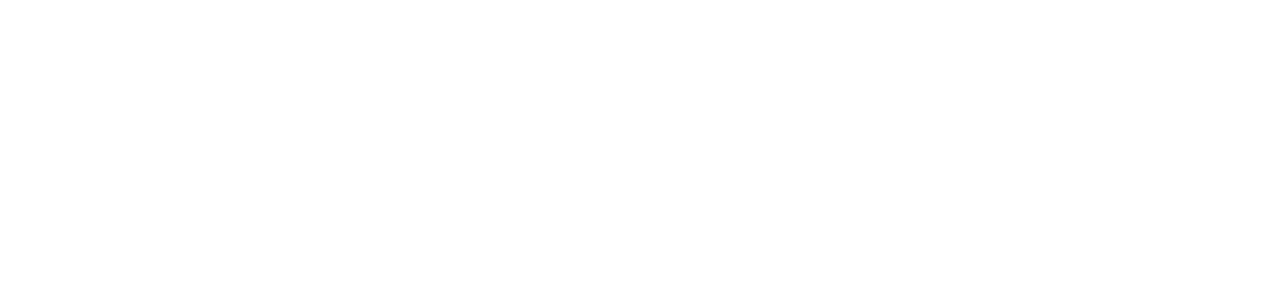
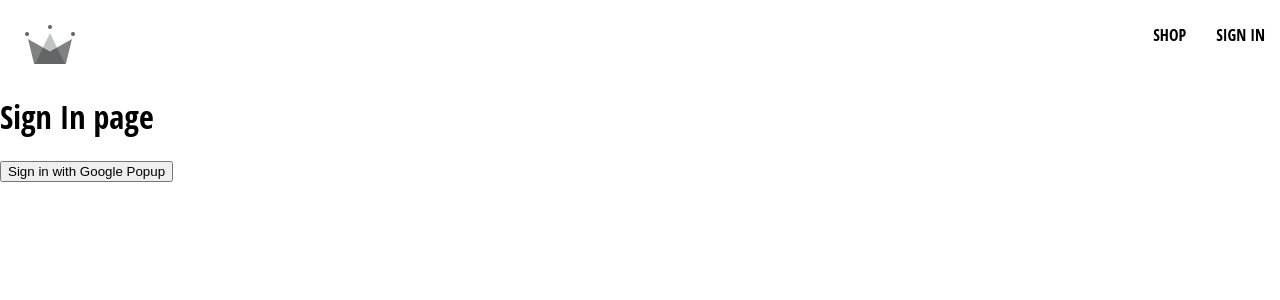
Before and after one commit to OscarMesh/crwn-clowthing-oscar, a React (Create React App) app: page /sign-in in a window 1280 px wide. Before the commit this address had no page. Shown: the top 300 px of the page. Built offline with nearby package versions, Linux system fonts and the light colour scheme; the HTML template or start-up script is replaced by a standard one.

Commit message:
added signIn commponet and firbase utils

```diff
--- a/package.json
+++ b/package.json
@@ -6,6 +6,7 @@
     "@testing-library/jest-dom": "^5.16.4",
     "@testing-library/react": "^13.3.0",
     "@testing-library/user-event": "^13.5.0",
+    "firebase": "^9.9.1",
     "react": "^18.2.0",
     "react-dom": "^18.2.0",
     "react-router-dom": "^6.3.0",
--- a/src/App.js
+++ b/src/App.js
@@ -2,6 +2,7 @@
 
 import Home from "./routes/home/home.component";
 import Navigation from './routes/navigation/navigation.component';
+import SignIn from './routes/signIn/signIn.component';
 
 
 
@@ -17,11 +18,11 @@
 
   return (
     <Routes>
-      <Route path='/' element={<Navigation/>}>
-      <Route index element={<Home />} />
-        <Route path="/shop" element={<Shop />} />
+      <Route path="/" element={<Navigation />}>
+        <Route index element={<Home />} />
+        <Route path="/shop" element={<Shop />} />\
+        <Route path="/sign-in" element={<SignIn/>} />
       </Route>
-
     </Routes>
   );
 }
--- a/src/index.scss
+++ b/src/index.scss
@@ -9,3 +9,12 @@
   font-family: source-code-pro, Menlo, Monaco, Consolas, 'Courier New',
     monospace;
 }
+
+a {
+  text-decoration: none;
+  color: black;
+}
+
+* {
+  box-sizing: border-box;
+}
--- a/src/routes/navigation/navigation.component.jsx
+++ b/src/routes/navigation/navigation.component.jsx
@@ -1,13 +1,27 @@
-import { Outlet } from 'react-router-dom';
+import { Fragment } from "react";
+import { Outlet, Link } from "react-router-dom";
+import { ReactComponent as CrwnLogo } from '../../assets/crown (1).svg'
+import './navigation.styles.scss';
+
 
 const Navigation = () => {
   return (
-    <div>
-      <div>
-        <h1>I am the navigation bar</h1>
+    <Fragment>
+      <div className="navigation">
+        <Link className="logo-container" to=".">
+          <CrwnLogo className="logo" />
+        </Link>
+        <div className="nav-links-container">
+          <Link className="nav-link" to="/shop">
+            SHOP
+          </Link>
+          <Link className="nav-link" to="/sign-in">
+            SIGN IN
+          </Link>
+        </div>
       </div>
       <Outlet />
-    </div>
+    </Fragment>
   );
 };
 
--- /dev/null
+++ b/src/routes/navigation/navigation.styles.scss
@@ -0,0 +1,23 @@
+.navigation {
+  height: 70px;
+  width: 100%;
+  display: flex;
+  justify-content: space-between;
+  margin-bottom: 25px;
+  .logo-container {
+    height: 100%;
+    width: 70px;
+    padding: 25px;
+  }
+  .nav-links-container {
+    width: 50%;
+    height: 100%;
+    display: flex;
+    align-items: center;
+    justify-content: flex-end;
+    .nav-link {
+      padding: 10px 15px;
+      cursor: pointer;
+    }
+  }
+}
--- /dev/null
+++ b/src/routes/signIn/signIn.component.jsx
@@ -0,0 +1,20 @@
+import {
+  signInWithGooglePopup,
+  createUserDocumentFromAuth,
+} from "../../utils/firebase/firebase.utils";
+
+const SignIn = () => {
+  const logGoogleUser = async () => {
+    const { user } = await signInWithGooglePopup();
+    const userDocRef = await createUserDocumentFromAuth(user);
+  };
+
+  return (
+    <div>
+      <h1>Sign In page</h1>
+      <button onClick={logGoogleUser}>Sign in with Google Popup</button>
+    </div>
+  );
+};
+
+export default SignIn;
--- /dev/null
+++ b/src/utils/firebase/firebase.utils.js
@@ -0,0 +1,56 @@
+import { initializeApp } from "firebase/app";
+
+import {
+  getAuth,
+  signInWithRedirect,
+  signInWithPopup,
+  GoogleAuthProvider,
+} from "firebase/auth";
+
+import { getFirestore, doc, getDoc, setDoc } from "firebase/firestore";
+
+const firebaseConfig = {
+  apiKey: "AIzaSyBftaoiQWdUJP8CRGfrq6dJNXc3FTTBIM8",
+  authDomain: "mesh-clothing-db.firebaseapp.com",
+  projectId: "mesh-clothing-db",
+  storageBucket: "mesh-clothing-db.appspot.com",
+  messagingSenderId: "834932834855",
+  appId: "1:834932834855:web:547327484e3651842f0402",
+};
+
+const firebaseApp = initializeApp(firebaseConfig);
+
+const provider = new GoogleAuthProvider();
+
+provider.setCustomParameters({
+  prompt: "select_account",
+});
+
+export const auth = getAuth();
+export const signInWithGooglePopup = () => signInWithPopup(auth, provider);
+
+export const db = getFirestore();
+
+export const createUserDocumentFromAuth = async (userAuth) => {
+  const userDocRef = doc(db, "users", userAuth.uid);
+
+  console.log(userDocRef);
+  const userSnapshot = await getDoc(userDocRef);
+
+  if (!userSnapshot.exists()) {
+    const { displayName, email } = userAuth;
+    const createdAt = new Date();
+
+    try {
+      await setDoc(userDocRef, {
+        displayName,
+        email,
+        createdAt,
+      });
+    } catch (error) {
+      console.log("error creating the user", error.message);
+    }
+  }
+
+  return userDocRef;
+};
```
Also changed, not shown: src/assets/crown (1).svg (added), 1 other file (tests, documents, lock files or other folders).
